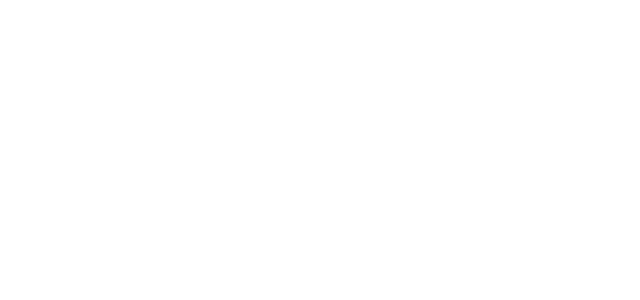
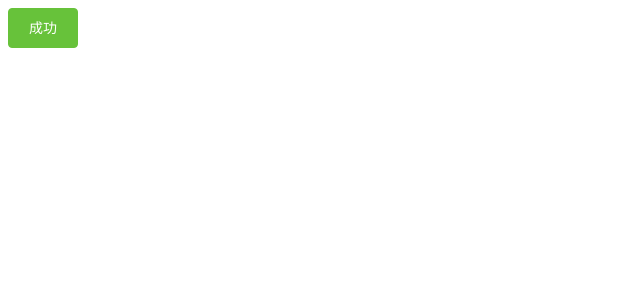
Before and after one commit to 1006027560/heimamm46, a Vue app: page / in a window 1280 px wide. Shown: the top 300 px of the page, without its empty margins (0-640 px from the left). Built offline with nearby package versions, Linux system fonts and the light colour scheme.

Commit message:
使用element-ui

```diff
--- a/package.json
+++ b/package.json
@@ -9,6 +9,7 @@
   },
   "dependencies": {
     "core-js": "^3.4.4",
+    "element-ui": "^2.13.0",
     "vue": "^2.6.10",
     "vue-router": "^3.1.5"
   },
--- a/src/App.vue
+++ b/src/App.vue
@@ -1,11 +1,11 @@
 <template>
-<router-view></router-view>
+<el-button type="success">成功</el-button>
 </template>
 
 <script>
 export default {
   //组件名字
-  name: "app"
+  // name: "app"
 };
 </script>
 
```
Also changed, not shown: src/main.js (+7 -0 lines), 1 other file (tests, documents, lock files or other folders).
